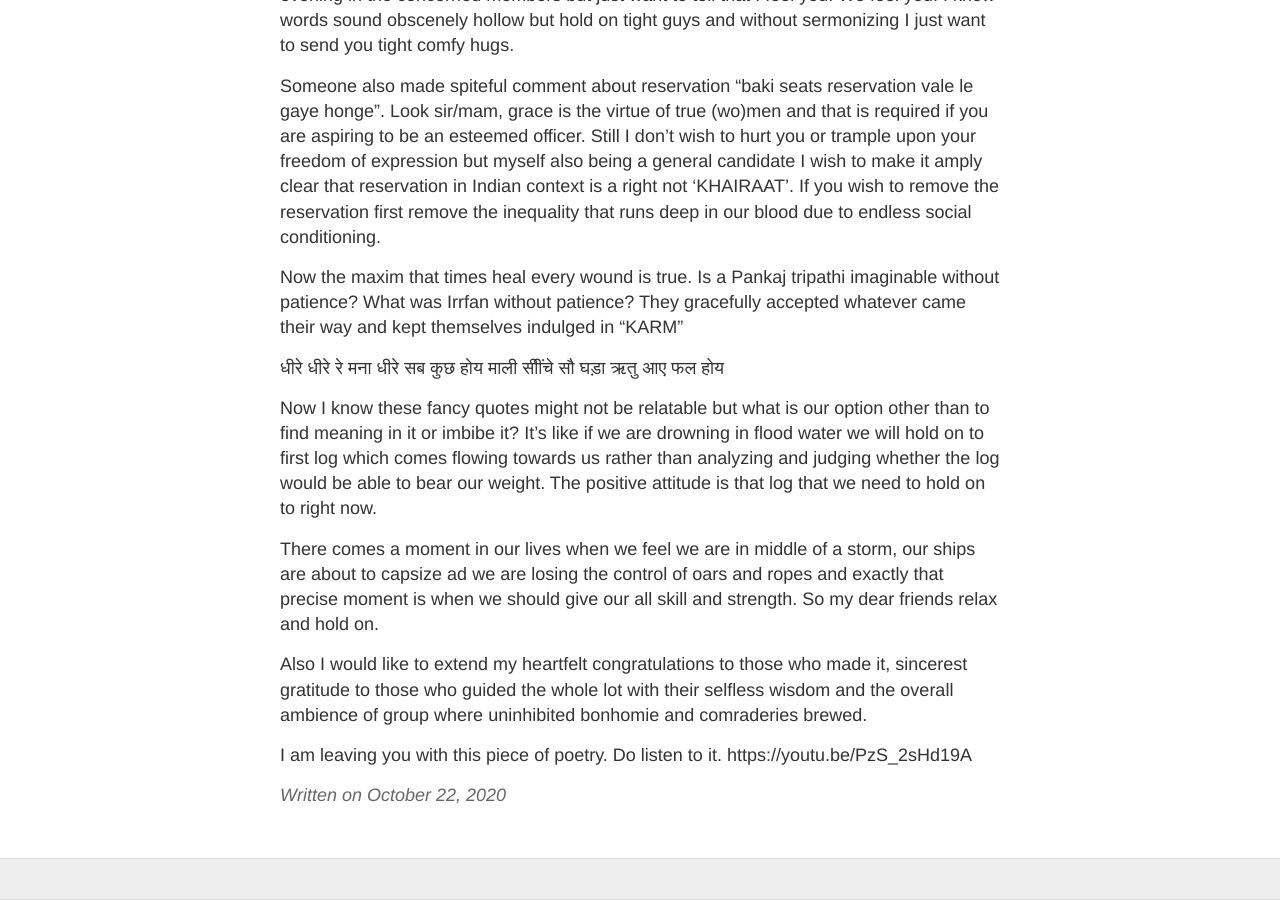
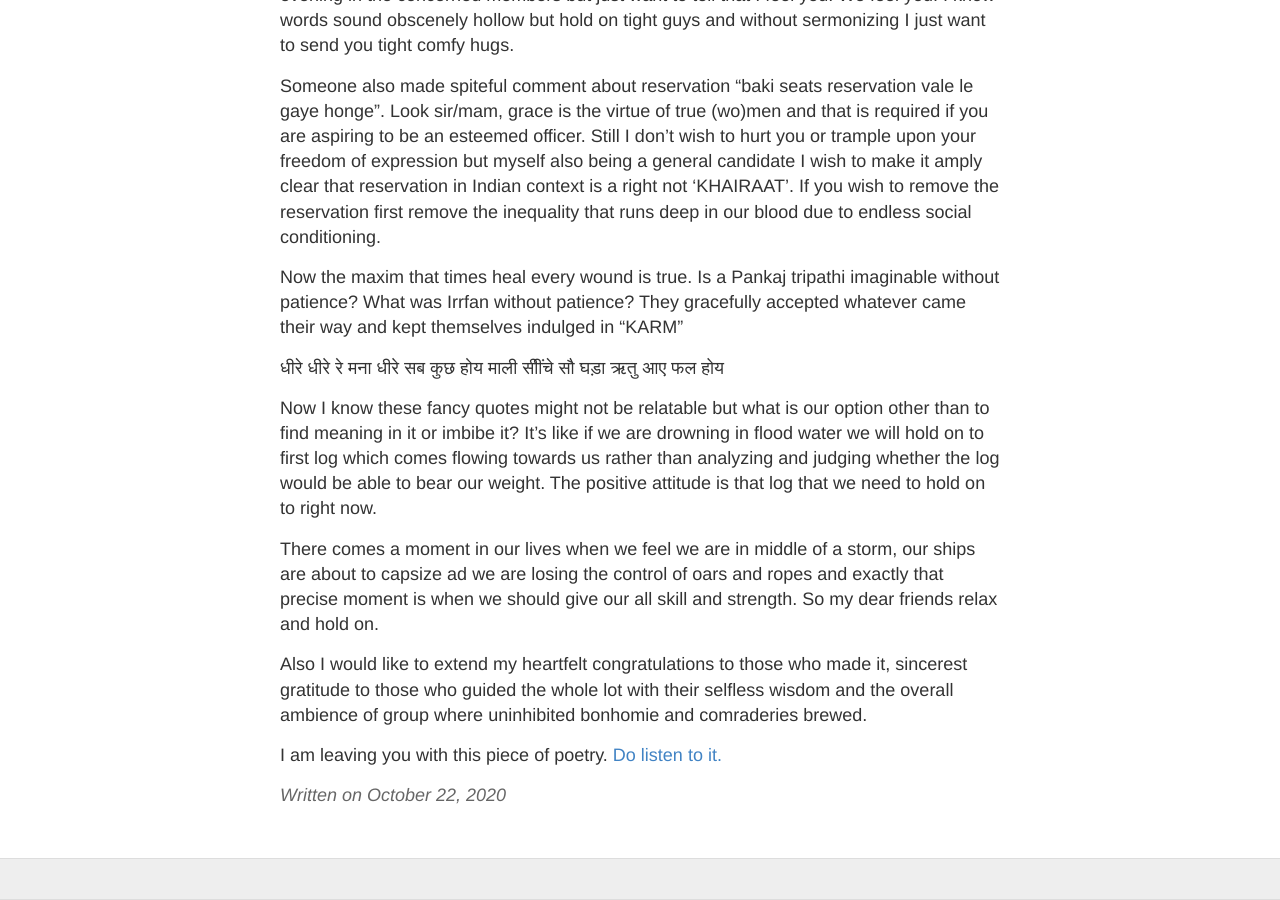
Before and after one commit to alongwaittofreedom/alongwaittofreedom, a Jekyll site: the page built from _posts/2020-10-22-hello.md, in a window 1280 px wide and 900 px high, scrolled down 2247 px. Built offline with Jekyll 4.4.1, drawn with Linux system fonts in a browser that asks for light colours; part of the change alters nothing that is shown.

Commit message:
Update 2020-10-22-hello.md

```diff
--- a/_posts/2020-10-22-hello.md
+++ b/_posts/2020-10-22-hello.md
@@ -118,5 +118,5 @@ There comes a moment in our lives when we feel we are in middle of a storm, our
 
 Also I would like to extend my heartfelt  congratulations to those who made it, sincerest gratitude to those who guided the whole lot with their selfless wisdom and the overall ambience of group where uninhibited bonhomie and comraderies brewed.
 
-I am leaving you with this piece of poetry. Do listen to it.
-https://youtu.be/PzS_2sHd19A
+I am leaving you with this piece of poetry.
+<a href="https://youtu.be/PzS_2sHd19A" target="_blank"> Do listen to it.</a>
```
